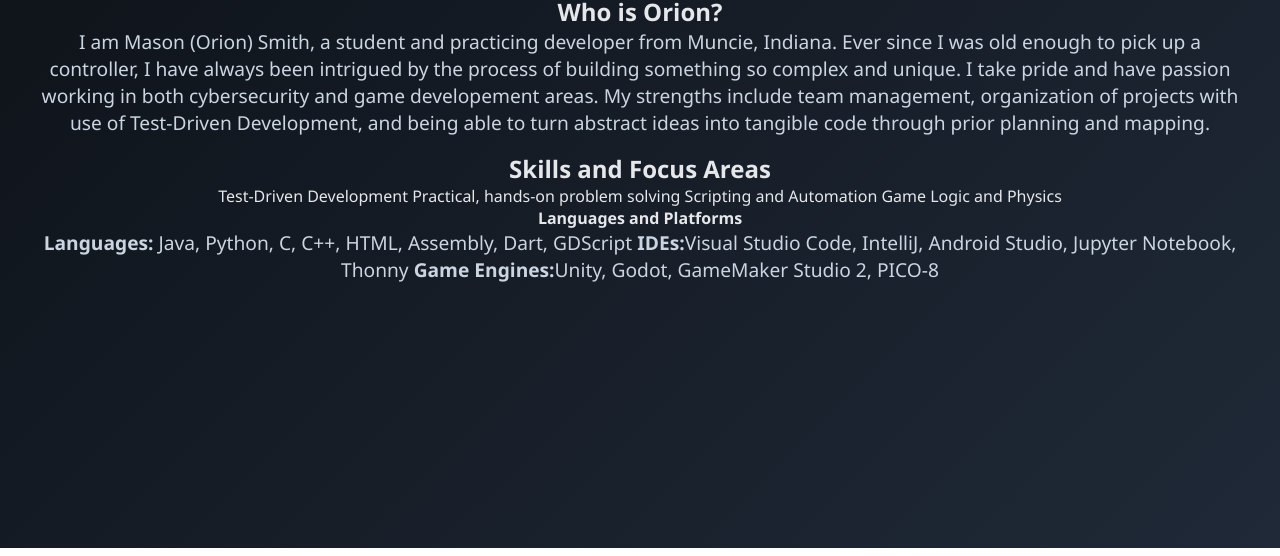
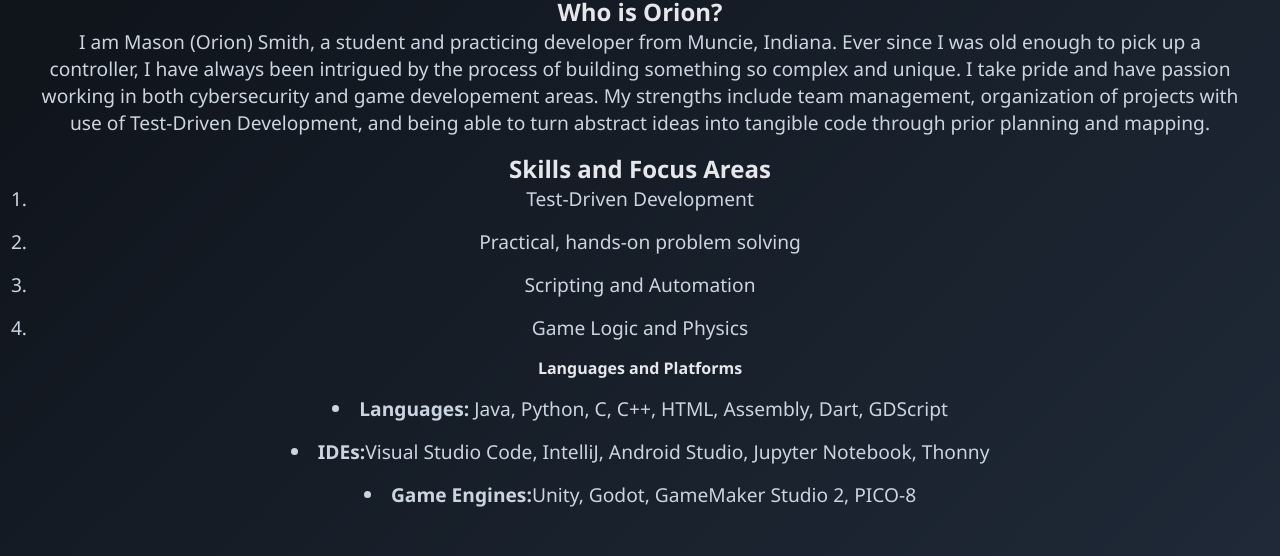
Before and after one commit to masonsmith4/StudioWebsite, a plain HTML site: page summary.html in a window 1280 px wide. Shown: the part 252-808 px from the top of the page. Drawn offline with Linux system fonts and the light colour scheme; files that its build step writes are made by us from their sources.

Commit message:
Format skills and platforms as list items

```diff
--- a/summary.html
+++ b/summary.html
@@ -25,17 +25,17 @@
 
     <h2>Skills and Focus Areas</h2>
       <ol>
-        Test-Driven Development
-        Practical, hands-on problem solving
-        Scripting and Automation
-        Game Logic and Physics
+        <li>Test-Driven Development</li>
+        <li>Practical, hands-on problem solving</li>
+        <li>Scripting and Automation</li>
+        <li>Game Logic and Physics</li>
       </ol>
 
       <h4>Languages and Platforms</h4>
         <p>
-          <strong>Languages: </strong>Java, Python, C, C++, HTML, Assembly, Dart, GDScript
-          <strong>IDEs:</strong>Visual Studio Code, IntelliJ, Android Studio, Jupyter Notebook, Thonny
-          <strong>Game Engines:</strong>Unity, Godot, GameMaker Studio 2, PICO-8
+          <li><strong>Languages: </strong>Java, Python, C, C++, HTML, Assembly, Dart, GDScript</li>
+          <li><strong>IDEs:</strong>Visual Studio Code, IntelliJ, Android Studio, Jupyter Notebook, Thonny</li>
+          <li><strong>Game Engines:</strong>Unity, Godot, GameMaker Studio 2, PICO-8</li>
         </p>
   </main>
 </body>
```
